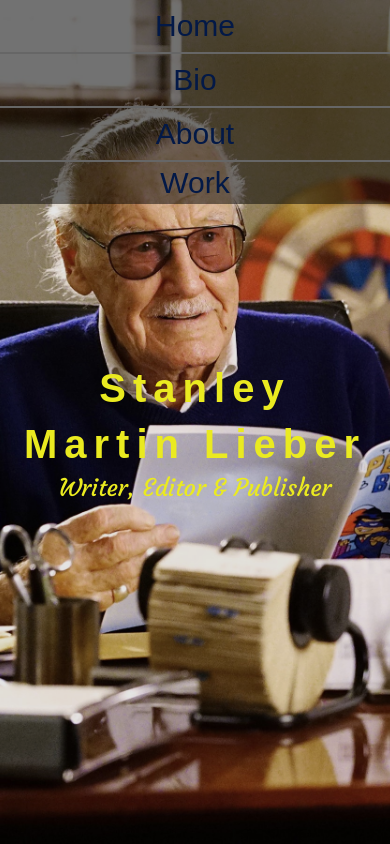
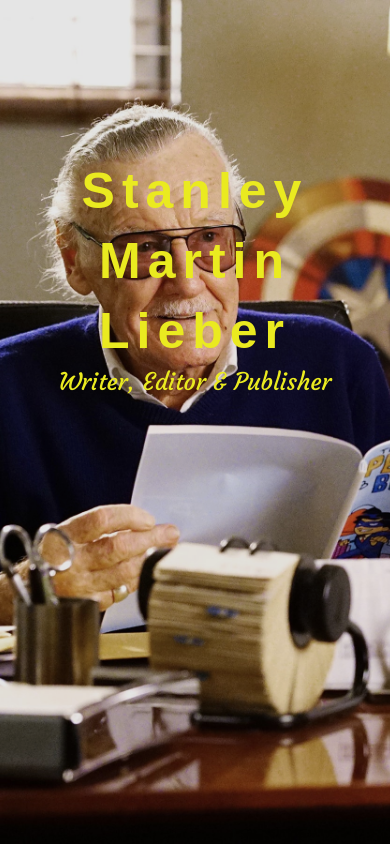
Before and after one commit to Crazycyborg1995/fcc-tribute, a plain HTML site: page index.html in a window 390 px wide. Shown: the top 844 px of the page. Drawn offline with nearby package versions, Linux system fonts and the light colour scheme; a web font is replaced by a local one.

Commit message:
Update style.css

```diff
--- a/css/style.css
+++ b/css/style.css
@@ -40,6 +40,10 @@ a{
   overflow: hidden;
   position: relative;
   z-index: 1;
+}
+#image{
+  max-width: 1120px;
+  /* width: 80%; */
 }
 #img-div::before{
   content: "";
@@ -125,7 +129,7 @@ a{
   font-size: 1.6rem;
   margin-top: 1rem;
 }
-#tribute-link{
+footer{
   margin-top: 2rem;
   background: #EAEA20;
   font-size: 2.5rem;
@@ -151,24 +155,10 @@ a{
     background-position-x: 30%;
   }
   #img-div .nav-bar{
-    /* display: block; */
-    background: rgba(0, 0, 0, 0.5);
-    margin: 0;
-    padding: 0;
-    width: 100%;
-  }
-  #img-div .nav-bar ul{
-    display: block;
-  }
-  #img-div .nav-bar li:not(:last-child){
-    padding: 0.5rem;
-    border-bottom: 2px solid #666;
-  }
-  #img-div .nav-bar a{
-    border-bottom: none;
+    display: none;
   }
   #title{
-    font-size: 4rem;
+    font-size: 5rem;
     margin-top: 40%;
   }
   .container{
```
